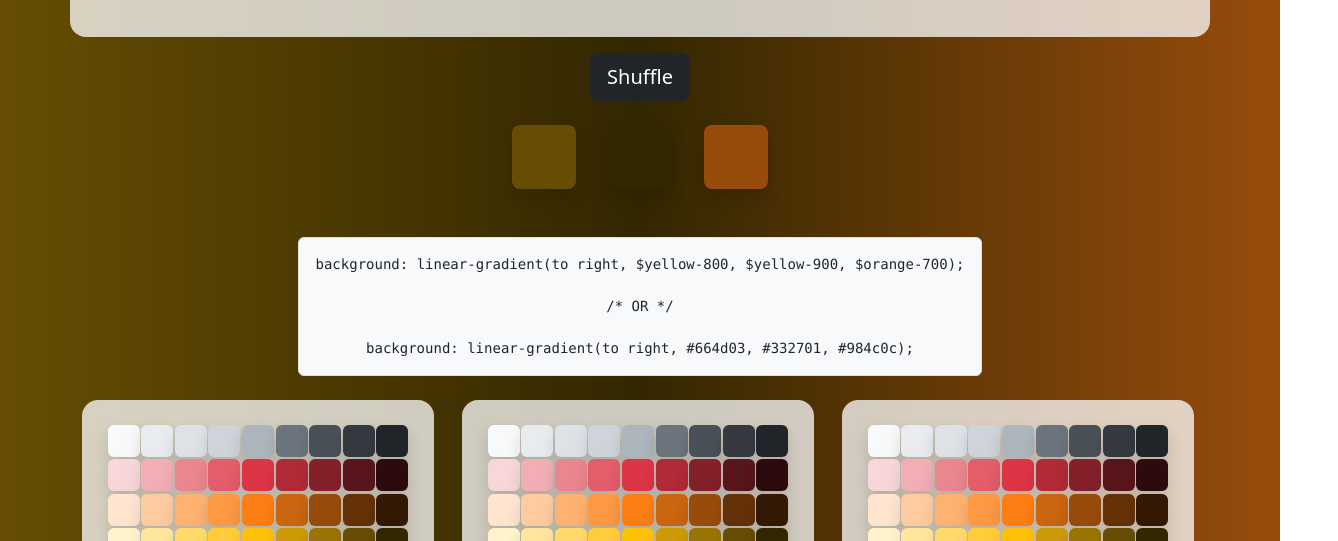
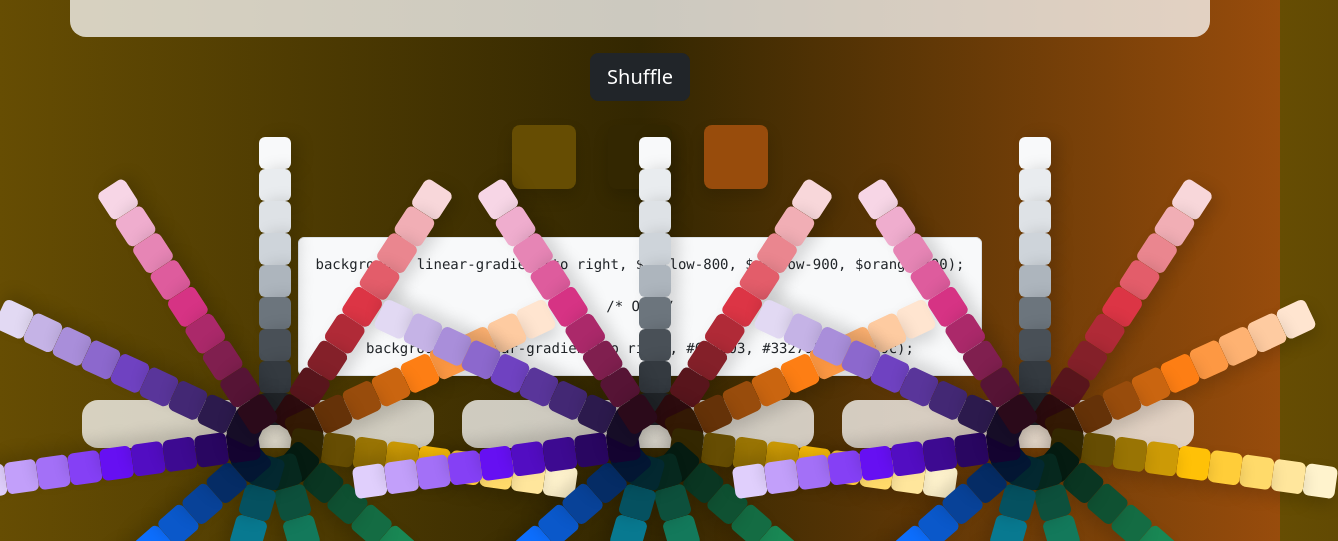
Before and after one commit to Rollcloud/bootstrap-gradients, a website built with Vite: page src/index.html in a window 1280 px wide. Shown: the part 252-793 px from the top of the page, 1338 px wide, since content can reach past the window. Built offline with nearby package versions, Linux system fonts and the light colour scheme.

Commit message:
WIP - circular palettes

```diff
--- a/src/scripts/main.js
+++ b/src/scripts/main.js
@@ -21,7 +21,7 @@ const colorVariants = ['100', '200', '300', '400', '500', '600', '700', '800', '
 
 let colourHexes = {};
 
-const swatchDOM = (colorName, paletteIndex) => {
+const swatchDOM = (colorName, paletteIndex, angleDeg, level) => {
   const template = `
   <div
     class="swatch bd-${colorName}"
@@ -31,7 +31,12 @@ const swatchDOM = (colorName, paletteIndex) => {
   ></div>`;
   const tempDiv = document.createElement('div');
   tempDiv.innerHTML = template.trim();
-  return tempDiv.firstChild;
+
+  const dom = tempDiv.firstChild;
+  dom.style.setProperty('--angle', `${angleDeg}deg`);
+  dom.style.setProperty('--radius', `${level}em`);
+
+  return dom;
 };
 
 // Utility function to convert RGB to HEX
@@ -66,8 +71,8 @@ function shuffleColors() {
   updateGradient(randomColourStart, randomColourMiddle, randomColourEnd);
 }
 
-function createSwatchForContainer(container, paletteIndex, colourName) {
-  const swatch = swatchDOM(colourName, paletteIndex);
+function createSwatchForContainer(container, paletteIndex, colourName, angleDeg, level) {
+  const swatch = swatchDOM(colourName, paletteIndex, angleDeg, level);
   swatch.addEventListener('click', () => selectColor(paletteIndex, colourName));
   container.appendChild(swatch);
   return swatch;
@@ -95,10 +100,12 @@ function populateSwatches(swatchContainer, paletteIndex) {
   swatchContainer.innerHTML = ''; // Clear any existing swatches
 
   // For each colour name (e.g. red, blue, green)
-  colorNames.forEach((color) => {
-    colorVariants.forEach((variant) => {
+  colorNames.forEach((color, nameIndex) => {
+    const angleDeg = Math.round((360 / colorNames.length) * nameIndex);
+    colorVariants.forEach((variant, variantIndex) => {
+      const level = colorVariants.length - variantIndex; // reverse order
       const colourName = `${color}-${variant}`;
-      createSwatchForContainer(swatchContainer, paletteIndex, colourName);
+      createSwatchForContainer(swatchContainer, paletteIndex, colourName, angleDeg, level);
     });
 
     // swatchContainer.appendChild(colorRow);
--- a/src/styles/styles.scss
+++ b/src/styles/styles.scss
@@ -37,6 +37,7 @@ pre {
 .palette {
   @extend .panel-white;
 
+  position: relative;
   line-height: 0.8em;
   width: 11 * 2em; // multiple swatches of the same colour
 
@@ -61,9 +62,16 @@ pre {
   margin: 0.05em;
   cursor: pointer;
 
-  &:hover {
-    transform: scale(1.1);
-  }
+  // Circular positioning
+  position: absolute;
+  left: 50%;
+  top: 50%;
+  transform: rotate(calc(var(--angle, 0deg) - 90deg)) translateX(calc(var(--radius, 0em) * 2));
+  // rotate(calc(-1 * var(--angle, 0deg) ));
+
+  // &:hover {
+  //   transform: scale(1.1);
+  // }
 }
 
 .swatch-lg {
```
